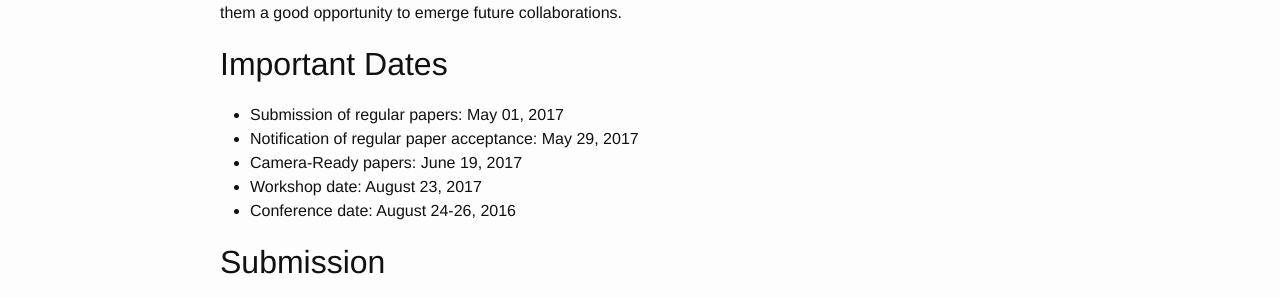
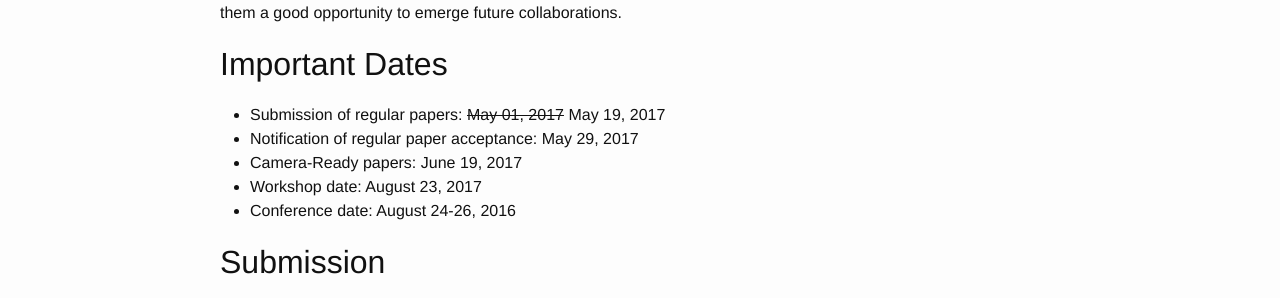
Before and after one commit to passcr/passcr.github.io, a Jekyll site: the page built from index.md, in a window 1280 px wide. Shown: the part 522-820 px from the top of the page. Built offline with Jekyll 4.4.1, drawn with Linux system fonts in a browser that asks for light colours.

Commit message:
modified submission deadline

```diff
--- a/index.md
+++ b/index.md
@@ -12,7 +12,7 @@ This Workshop welcomes researchers as well as practitioners from the fields of A
 
 # Important Dates
 
-* Submission of regular papers: May 01, 2017
+* Submission of regular papers: ~~May 01, 2017~~ May 19, 2017
 * Notification of regular paper acceptance: May 29, 2017
 * Camera-Ready papers: June 19, 2017
 * Workshop date: August 23, 2017
```
